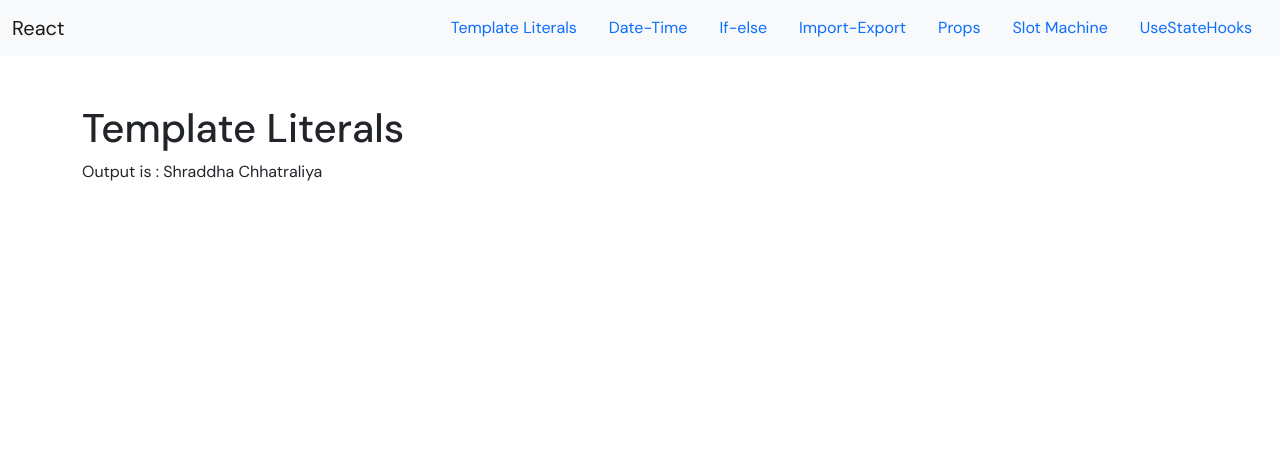
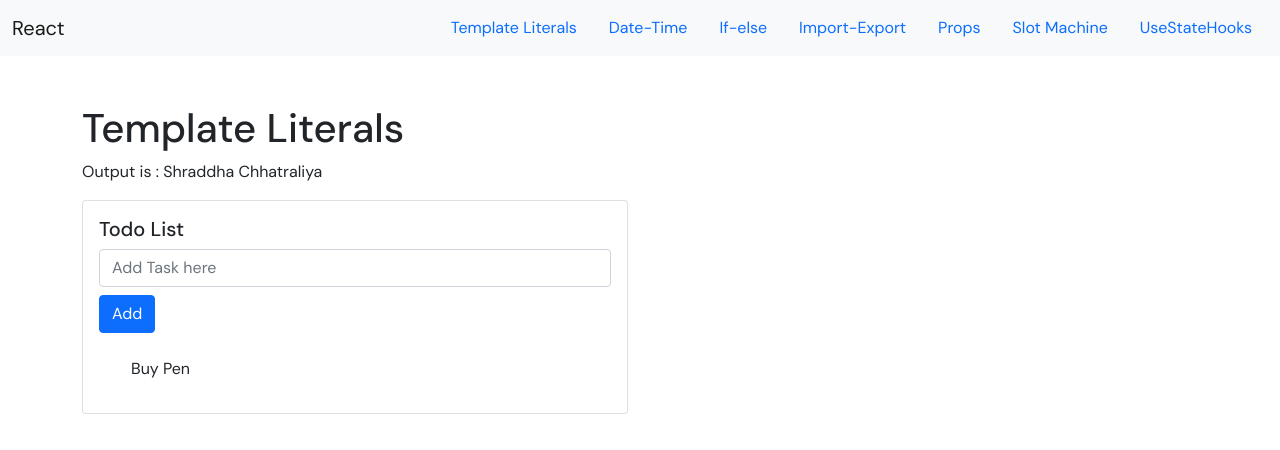
Before and after one commit to shraddha6029/Startup-React, a React (Create React App) app: page /test1 in a window 1280 px wide. Shown: the top 450 px of the page. Built offline with nearby package versions, Linux system fonts and the light colour scheme.

Commit message:
Start Todo App

```diff
--- a/src/Test1.js
+++ b/src/Test1.js
@@ -1,4 +1,6 @@
 import React from "react";
+
+import Todo from "./todo/Todo";
 
 const Test1 = () => {
   const fname = "Shraddha";
@@ -7,6 +9,9 @@ const Test1 = () => {
     <div className="container mt-5">
       <h1>Template Literals</h1>
       <p>{`Output is : ${fname} ${lname}`}</p>
+
+      {/* todo app */}
+      <Todo />
     </div>
   );
 };
--- a/src/components/ExampleForm.js
+++ b/src/components/ExampleForm.js
@@ -42,17 +42,22 @@ const ExampleForm = () => {
     const value = event.target.value;
 
     setNewFullName((preValue) => {
-      if (name === "fname") {
-        return {
-          fname: value,
-          lname: preValue.lname
-        };
-      } else if (name === "lname") {
-        return {
-          fname: preValue.fname,
-          lname: value
-        };
-      }
+      console.log(preValue);
+      return {
+        ...preValue,
+        [name]: value
+      };
+      // if (name === "fname") {
+      //   return {
+      //     fname: value,
+      //     lname: preValue.lname
+      //   };
+      // } else if (name === "lname") {
+      //   return {
+      //     fname: preValue.fname,
+      //     lname: value
+      //   };
+      // }
     });
   };
 
@@ -80,6 +85,21 @@ const ExampleForm = () => {
   const [first, ...remaining] = ssgames;
   console.log(first);
   console.log(remaining);
+
+  // spread operatator method 4
+  const fullName = {
+    fname: "shraddha",
+    lname: "chhatraliya"
+  };
+
+  const biodata = {
+    id: 1,
+    ...fullName,
+    age: 22,
+    gender: "female"
+  };
+
+  console.log(biodata);
 
   return (
     <>
--- /dev/null
+++ b/src/todo/Todo.js
@@ -0,0 +1,42 @@
+import React from "react";
+import {
+  Row,
+  Col,
+  Card,
+  CardBody,
+  CardTitle,
+  Button,
+  FormGroup,
+  Input,
+  List,
+  ListInlineItem
+} from "reactstrap";
+
+const Todo = () => {
+  return (
+    <>
+      <Row>
+        <Col md="6">
+          <Card>
+            <CardBody>
+              <CardTitle tag="h5">Todo List</CardTitle>
+              <FormGroup>
+                <Input type="text" name="todo" placeholder="Add Task here" />
+              </FormGroup>
+              <Button color="primary" className="mt-2">
+                Add
+              </Button>
+
+              {/* TASKS */}
+              <List className="mt-4">
+                <ListInlineItem>Buy Pen</ListInlineItem>
+              </List>
+            </CardBody>
+          </Card>
+        </Col>
+      </Row>
+    </>
+  );
+};
+
+export default Todo;
```
Also changed, not shown: package.json (+3 -6 lines).
